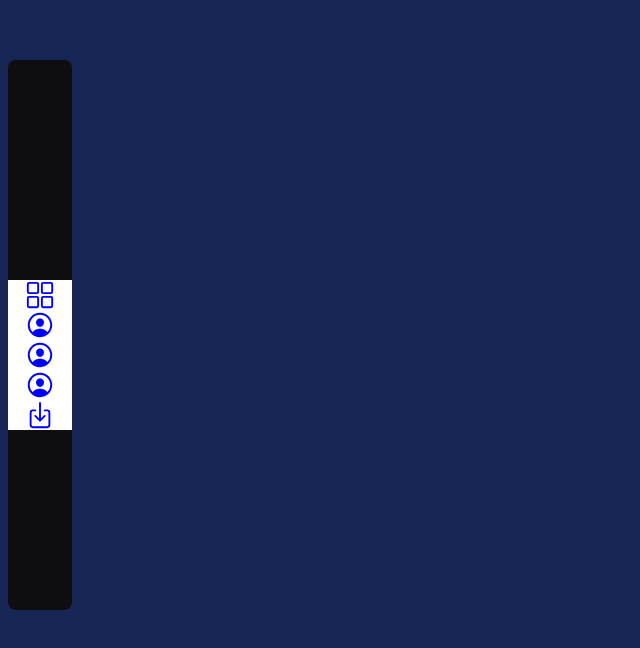
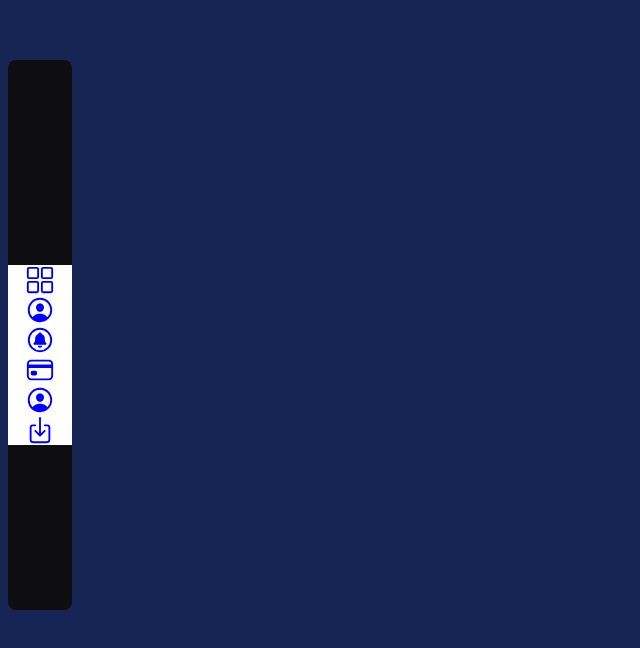
Before and after one commit to DC-21/smart-contracts-blockchain-webapp, a React (Vite) app in the folder client/: page / in a window 1280 px wide. Shown: the part 150-798 px from the top of the page, without its empty margins (0-640 px from the left). Built offline with nearby package versions, Linux system fonts and the light colour scheme; what @thirdweb-dev/react would draw is missing.

Commit message:
first commit

```diff
--- a/client/src/components/Sidebar.jsx
+++ b/client/src/components/Sidebar.jsx
@@ -11,7 +11,10 @@ const Sidebar = () => {
                     <ion-icon name="person-circle-outline"></ion-icon>
                 </a>
                 <a className='bg-white flex justify-center'>
-            <ion-icon name="person-circle-outline"></ion-icon>
+                <ion-icon name="notifications-circle-outline"></ion-icon>
+                </a>
+                <a className='bg-white flex justify-center'>
+                    <ion-icon name="card-outline"></ion-icon>
                 </a>
                 <a className='bg-white flex justify-center'>
                     <ion-icon name="person-circle-outline"></ion-icon>
```
Lines whose indentation alone changed are shown as unchanged.
